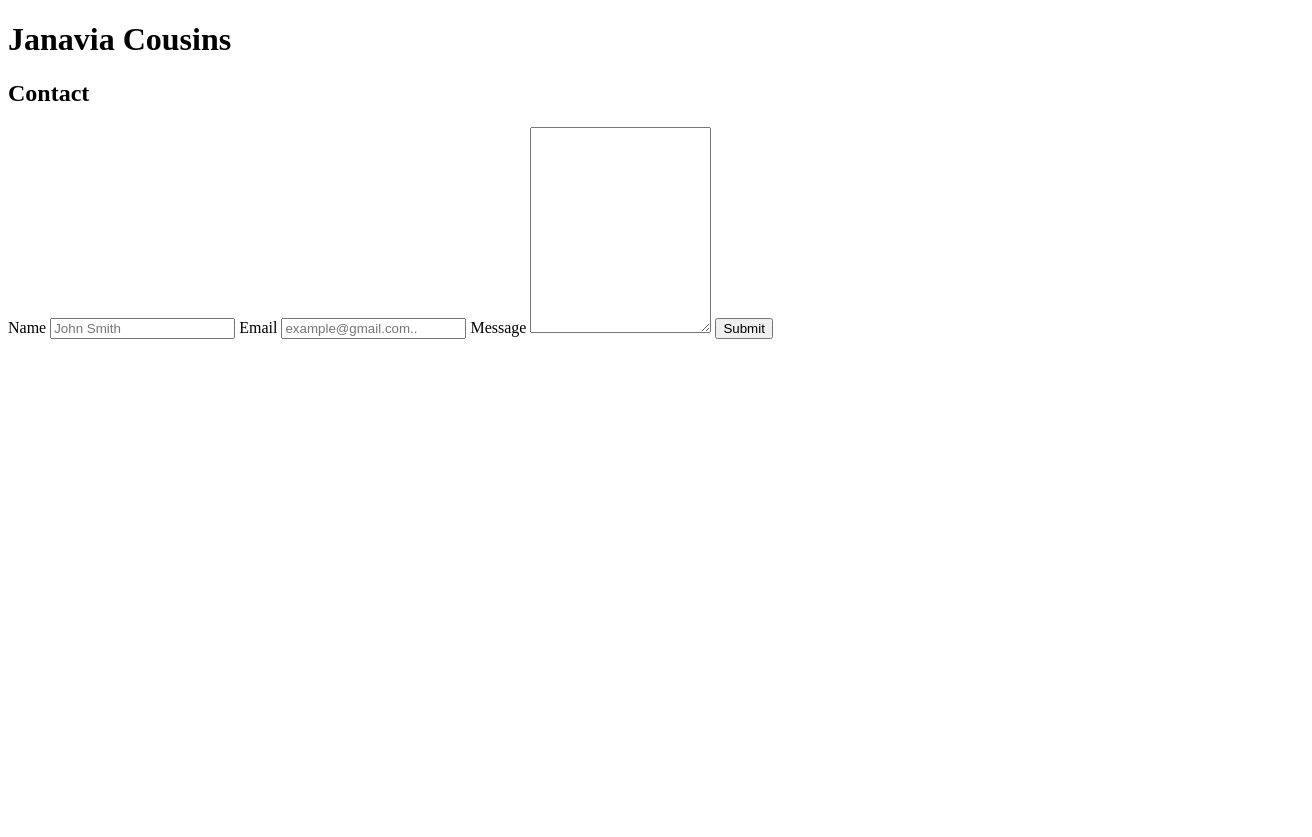
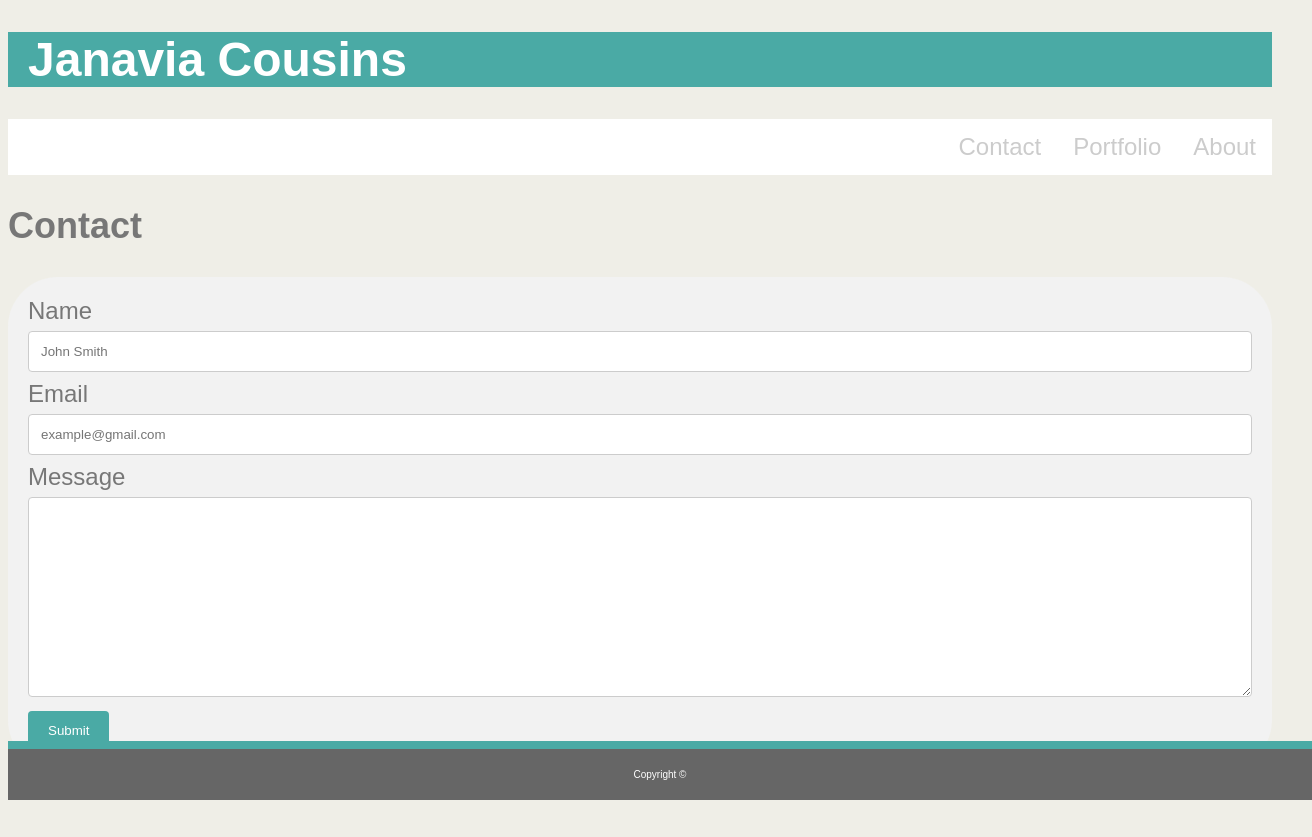
Before and after one commit to jlcousins/Basic-Portfolio, a plain HTML site: page contact.html in a window 1280 px wide. Shown: the whole page, 1312 px wide, since content can reach past the window. Before the commit the page ends 800 px from the top, so only its background shows below. Drawn offline with Linux system fonts and the light colour scheme; files that its build step writes are made by us from their sources; files whose address does not match are found by name.

Commit message:
Add existing file

```diff
--- a/assets/css/style.css
+++ b/assets/css/style.css
@@ -0,0 +1,103 @@
+
+body {
+    font-family: 'Arial', 'Helvetica Neue', Helvetica, sans-serif;
+    font-size: 24px;
+    color: #777777;
+    background: #efeee7;
+}
+
+
+.header {
+    background-color: #4aaaa5;
+    padding-left: 20px;
+    padding-right: 0px;
+    text-align: left;
+    display: block;
+    color: white;
+
+}
+
+.topnav {
+    overflow: hidden;
+    background-color: #ffffff;
+}
+
+
+.topnav a {
+    float: right;
+    display: block;
+    color:#cccccc;
+    text-align: center;
+    padding: 14px 16px;
+    text-decoration: none;
+}
+
+
+.topnav a:hover {
+    background-color: #ddd;
+    color: black;
+}
+
+.images {
+        height: 25%;
+        width: 25%;
+}
+
+#bio-image {
+    width: 200px;
+    height: 200px;
+    margin-right: 20px;
+  }
+
+  #bio-image {
+    float: left;
+  }
+
+  #bio {
+    width: 70%;
+  }
+
+.footer {
+    position: sticky;
+    left: 0;
+    bottom: 0;
+    width: 100%;
+    padding: 20px;
+    background-color: #666666;
+    color: white;
+    text-align: center;
+    font-size: 10px;
+    border-top: 8px solid #4aaaa5;
+ }
+
+ * {box-sizing: content-box;}
+
+ input[type=text], select, textarea {
+     width: 100%;
+     padding: 12px;
+     border: 1px solid #ccc;
+     border-radius: 4px;
+     box-sizing: border-box;
+     margin-top: 6px;
+     margin-bottom: 8px;
+     resize: vertical;
+ }
+
+ input[type=submit] {
+     background-color: #4aaaa5;
+     color: white;
+     padding: 12px 20px;
+     border: none;
+     border-radius: 4px;
+     cursor: pointer;
+ }
+
+ input[type=submit]:hover {
+     background-color: #4aaaa5;
+ }
+
+ .container {
+     border-radius: 50px;
+     background-color: #f2f2f2;
+     padding: 20px;
+ }
--- a/contact.html
+++ b/contact.html
@@ -6,28 +6,42 @@
   <title></title>
 
 
-  <link rel="stylesheet" type="text/css" href="css/style.css">
+  <link rel="stylesheet" type="text/css" href="C:\Users\jlcou\Basic-Portfolio\assets\css\style.css">
 
 </head>
 
 <body>
-  <header>
-    <h1>Janavia Cousins</h1>
-  </header>
+        <header>
+                <div class="header">
+                        <h1>Janavia Cousins</h1>
+                      </div>
+
+                      <div class="topnav">
+                        <a href="C:\Users\jlcou\Basic-Portfolio\index.html">About</a>
+                        <a href="C:\Users\jlcou\Basic-Portfolio\portfolio.html">Portfolio</a>
+                        <a href="C:\Users\jlcou\Basic-Portfolio\contact.html">Contact</a>
+                      </div>
+
+          </header>
 
   <h2>Contact</h2>
 
 <div class="container">
   <form action="/action_page.php">
     <label for="name">Name</label>
-    <input type="text" id="fname" name="name" placeholder="John Smith"..>
+    <input type="text" id="name" name="name" placeholder="John Smith"..>
 
     <label for="email">Email</label>
-    <input type="text" id="email" name="email" placeholder="example@gmail.com..">
+    <input type="text" id="email" name="email" placeholder="example@gmail.com">
 
     <label for="message">Message</label>
     <textarea id style="height:200px"></textarea>
 
+
+
     <input type="submit" value="Submit">
   </form>
 </div>
+<div class="footer">
+        <footer>Copyright &copy;</footer>
+  </div>
```
Also changed, not shown: index.html (+21 -4 lines), portfolio.html (+21 -7 lines).
